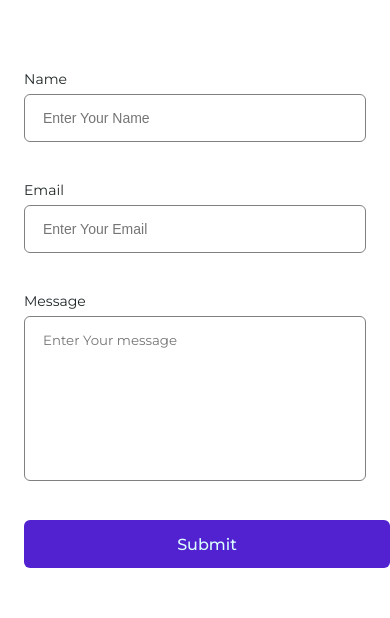
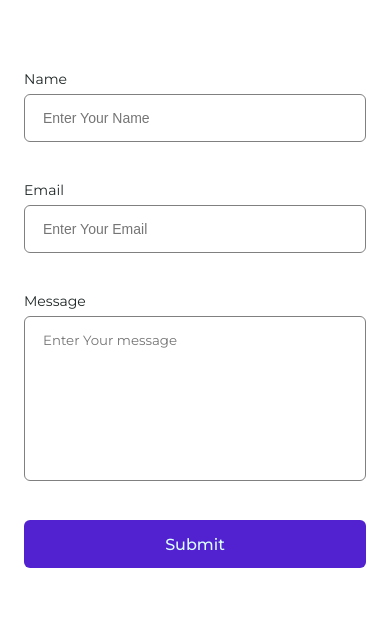
Before and after one commit to amirazarafrooz/myportfolio, a React (Vite) app: page /contact in a window 390 px wide. Shown: the part 154-772 px from the top of the page. Built offline with nearby package versions, Linux system fonts and the light colour scheme.

Commit message:
feat: make contact page responsive

```diff
--- a/css/button.css
+++ b/css/button.css
@@ -1 +1 @@
-@import"https://fonts.googleapis.com/css2?family=Montserrat:wght@400;500;600&display=swap";*{margin:0;padding:0;box-sizing:border-box}html{font-size:10px}body{font-family:"Montserrat",sans-serif}.normal__btn{border-style:none;background-color:#5222d0;border-radius:6px;padding:12px 20px}.normal__btn a{text-decoration:none;color:#dbffff;font-size:1.6rem;font-weight:500}.tag__btn{border-style:none;background-color:#5222d0;border-radius:6px;padding:8px 16px}.tag__btn a{text-decoration:none;color:#dbffff;font-size:1.6rem;font-weight:400}.wide__btn{border-style:none;background-color:#5222d0;border-radius:6px;padding:18px 74px}.wide__btn a{text-decoration:none;color:#dbffff;font-size:1.6rem;font-weight:500}.contact__btn{display:block;width:366px;height:48px;border-style:none;background-color:#5222d0;border-radius:6px;font-family:rob}.contact__btn a{text-decoration:none;color:#dbffff;font-size:1.6rem;font-weight:500;font-family:"Montserrat",sans-serif}
+@import"https://fonts.googleapis.com/css2?family=Montserrat:wght@400;500;600&display=swap";*{margin:0;padding:0;box-sizing:border-box}html{font-size:10px}body{font-family:"Montserrat",sans-serif}.normal__btn{border-style:none;background-color:#5222d0;border-radius:6px;padding:12px 20px}.normal__btn a{text-decoration:none;color:#dbffff;font-size:1.6rem;font-weight:500}.tag__btn{border-style:none;background-color:#5222d0;border-radius:6px;padding:8px 16px}.tag__btn a{text-decoration:none;color:#dbffff;font-size:1.6rem;font-weight:400}.wide__btn{border-style:none;background-color:#5222d0;border-radius:6px;padding:18px 74px}.wide__btn a{text-decoration:none;color:#dbffff;font-size:1.6rem;font-weight:500}.container__btn{width:100%}.contact__btn{display:block;width:100%;height:48px;border-style:none;background-color:#5222d0;border-radius:6px;font-family:rob}.contact__btn a{text-decoration:none;color:#dbffff;font-size:1.6rem;font-weight:500;font-family:"Montserrat",sans-serif}
--- a/css/contactpage.css
+++ b/css/contactpage.css
@@ -1 +1 @@
-@import"https://fonts.googleapis.com/css2?family=Montserrat:wght@400;500;600&display=swap";*{margin:0;padding:0;box-sizing:border-box}html{font-size:10px}body{font-family:"Montserrat",sans-serif}.contactpage__container{display:flex;align-items:center;justify-content:center;flex-direction:column;width:100%;padding:24px;margin:100px 0}.contactpage__container form{width:100%;display:flex;align-items:flex-start;justify-content:center;flex-direction:column}.contactpage__container form .input__label{font-weight:400;font-size:1.4rem;color:#1f2626}.contactpage__container form input{width:100%;height:48px;margin-top:6px;border-radius:6px;border:1px solid gray;padding:15px 18px;font-size:1.6rem;font-weight:500}.contactpage__container form .input__error{color:#c05353;margin-bottom:25px;width:100%;text-align:right;padding:7px}.contactpage__container form input::placeholder{font-size:1.4rem;font-weight:400}.contactpage__container form textarea{width:100%;resize:none;height:165px;margin-top:6px;border-radius:6px;border:1px solid gray;padding:15px 18px;font-family:"Montserrat",sans-serif}.contactpage__container form .input__submit{width:100%;text-align:center;margin-top:10px;font-weight:400;font-size:1.4rem;color:#5222d0}
+@import"https://fonts.googleapis.com/css2?family=Montserrat:wght@400;500;600&display=swap";*{margin:0;padding:0;box-sizing:border-box}html{font-size:10px}body{font-family:"Montserrat",sans-serif}.contactpage__container{display:flex;align-items:center;justify-content:center;flex-direction:column;width:100%;padding:24px;margin:100px 0}.contactpage__container form{max-width:532px;width:100%;display:flex;align-items:flex-start;justify-content:center;flex-direction:column}.contactpage__container form .input__label{font-weight:400;font-size:1.4rem;color:#1f2626}.contactpage__container form input{width:100%;height:48px;margin-top:6px;border-radius:6px;border:1px solid gray;padding:15px 18px;font-size:1.6rem;font-weight:500}.contactpage__container form .input__error{color:#c05353;margin-bottom:25px;width:100%;text-align:right;padding:7px}.contactpage__container form input::placeholder{font-size:1.4rem;font-weight:400}.contactpage__container form textarea{width:100%;resize:none;height:165px;margin-top:6px;border-radius:6px;border:1px solid gray;padding:15px 18px;font-family:"Montserrat",sans-serif}.contactpage__container form .input__submit{width:100%;text-align:center;margin-top:10px;font-weight:400;font-size:1.4rem;color:#5222d0}
--- a/src/components/ContactPage.jsx
+++ b/src/components/ContactPage.jsx
@@ -101,9 +101,10 @@ function validation(name,textarea,email){
                 <label className='input__label message'>Message</label>
                 <textarea value={textarea} onChange={textareaHandler} className='textarea' placeholder='Enter Your message' ></textarea>
                 <label className='input__error textarea'>{textareaErrorMessage}</label>
-
+                <div className='container__btn'>
                 <Button submitFormHandler={submitFormHandler} value='Submit' cssClass='contact__btn' />
                 <label className='input__submit textarea'>{submitmessage}</label>
+                </div>
 
                 </form>
 
--- a/style/button.scss
+++ b/style/button.scss
@@ -38,10 +38,14 @@
       font-weight: $fontweight-medium;
     }
   }
+  .container__btn {
+    width: 100%;
 
+  }
   .contact__btn {
     display: block;
-    width: 366px;
+    // width: 366px; //366
+    width: 100%;
     height: 48px;
     border-style: none;
     background-color: $theme-color;
--- a/style/contactpage.scss
+++ b/style/contactpage.scss
@@ -10,7 +10,9 @@
     padding: 24px;
     margin: 100px 0;
 
+
     form {
+        max-width: 532px;
         width: 100%;
         display: flex;
         align-items: flex-start;
@@ -34,11 +36,13 @@
             font-size: $fontsize-16;
             font-weight: $fontweight-medium;
 
+
         }
         .input__error {
             color: $error-color ;
             margin-bottom: 25px;
             width: 100%;
+
             text-align: right;
             padding: 7px;
         }
@@ -70,5 +74,4 @@
         }
     }
 
-
 }
```
